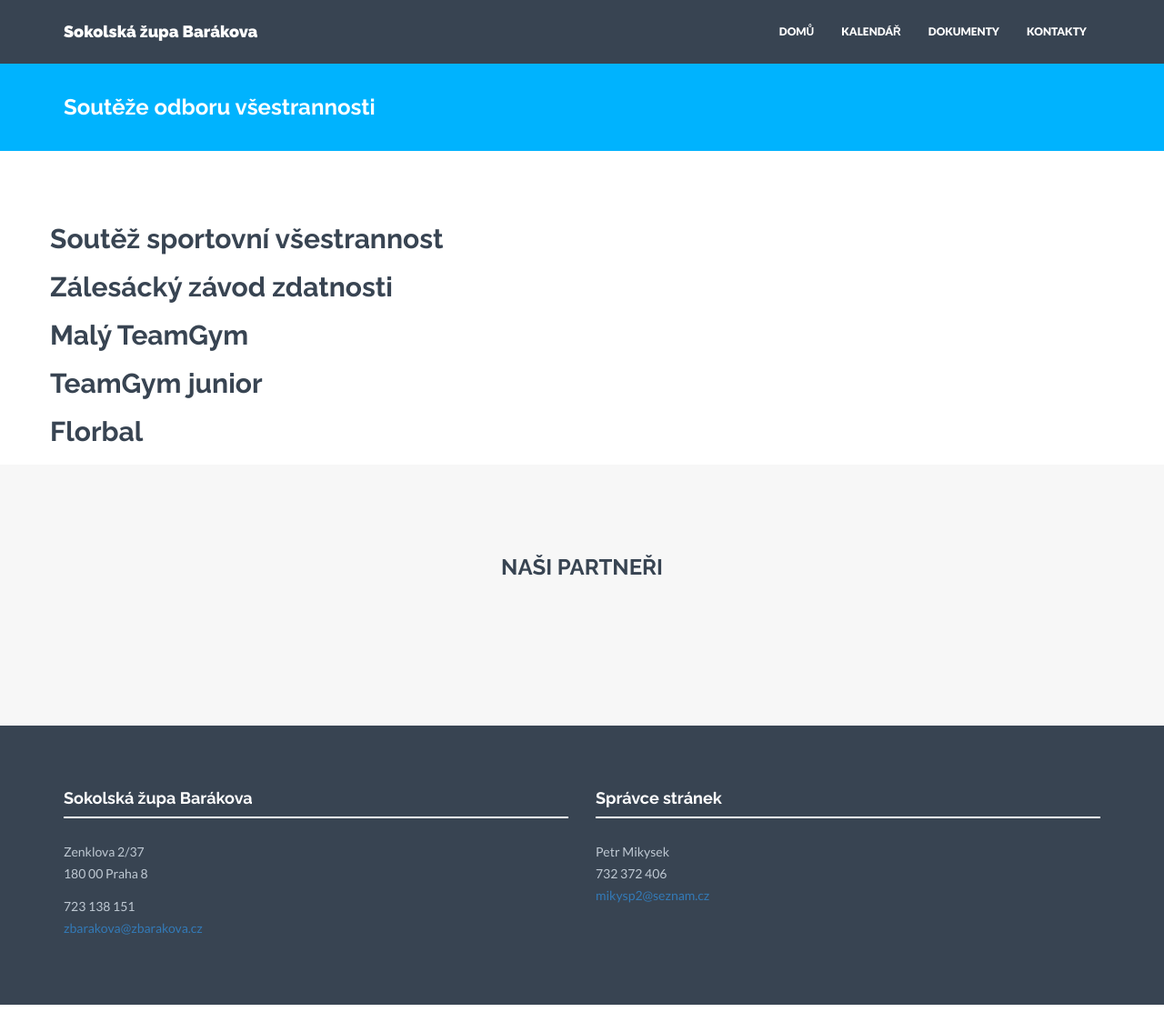
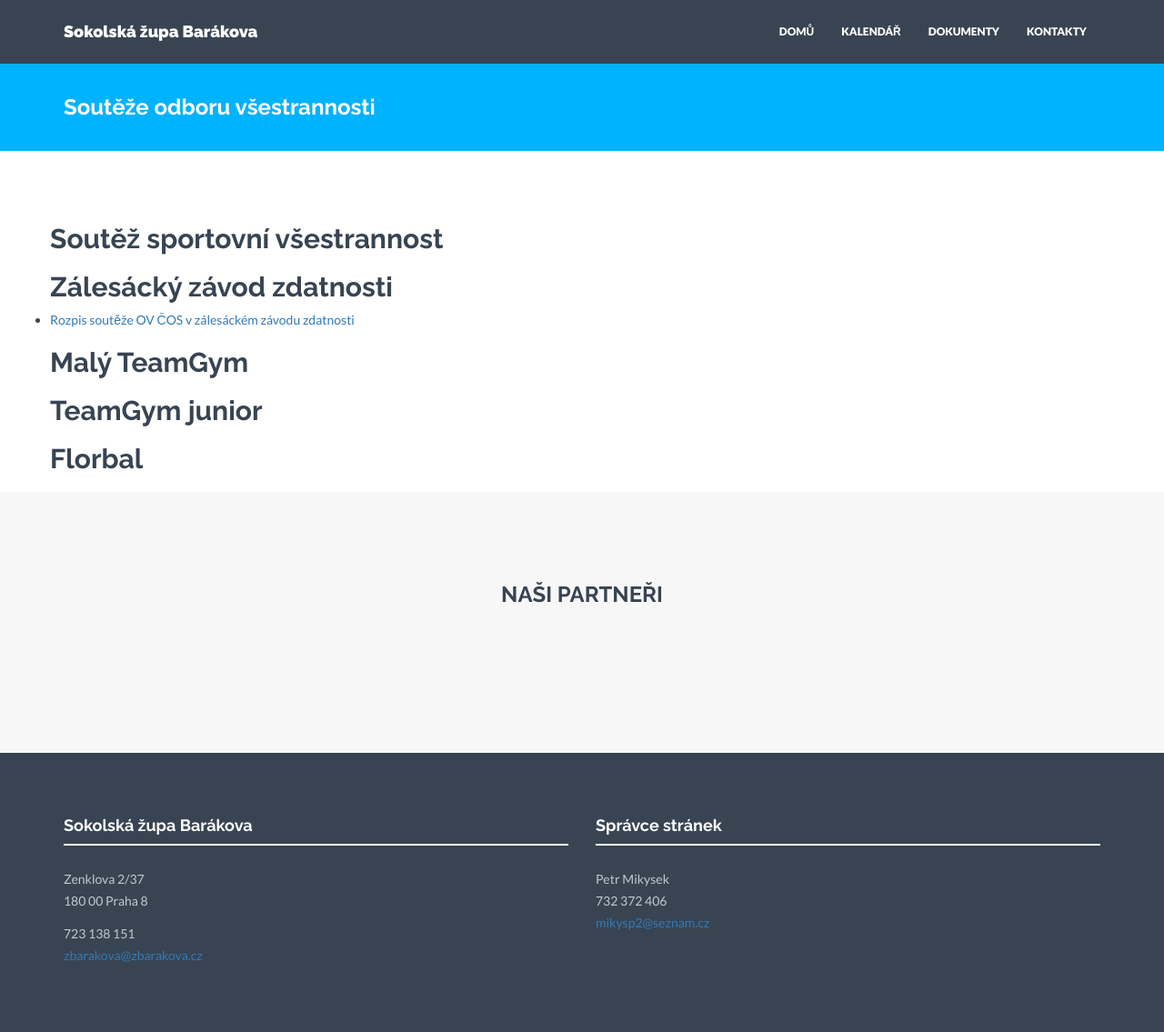
Before and after one commit to milanhybner/zbarakova.cz, a Jekyll site: the page built from ov/souteze.md, in a window 1280 px wide and 1135 px high. Shown: the whole window at 91% size. Built offline with Jekyll 4.4.1, drawn with Linux system fonts in a browser that asks for light colours; nearby versions of some CDN libraries.

```diff
--- a/_data/dokumenty.yaml
+++ b/_data/dokumenty.yaml
@@ -1,3 +1,7 @@
+- nazev: Rozpis ZZZ
+  url: https://drive.google.com/file/d/0B0QIXsJ5v2H9Z3RNZGtrQlRzbVU/view?usp=sharing
+  popis: Rozpis soutěže OV ČOS v zálesáckém závodu zdatnosti
+
 - nazev: Prezentace IS-SPORT
   url: /soubory/2016-10-04-prezentace-IS-SPORT.pptx
   popis: Popis používání informačního systému MŠMT pro podávání žádostí o dotace
--- a/ov/souteze.md
+++ b/ov/souteze.md
@@ -8,6 +8,8 @@
 
 ## Zálesácký závod zdatnosti
 
+* [Rozpis soutěže OV ČOS v zálesáckém závodu zdatnosti](https://drive.google.com/file/d/0B0QIXsJ5v2H9Z3RNZGtrQlRzbVU/view?usp=sharing)
+
 ## Malý TeamGym
 
 ## TeamGym junior
```
